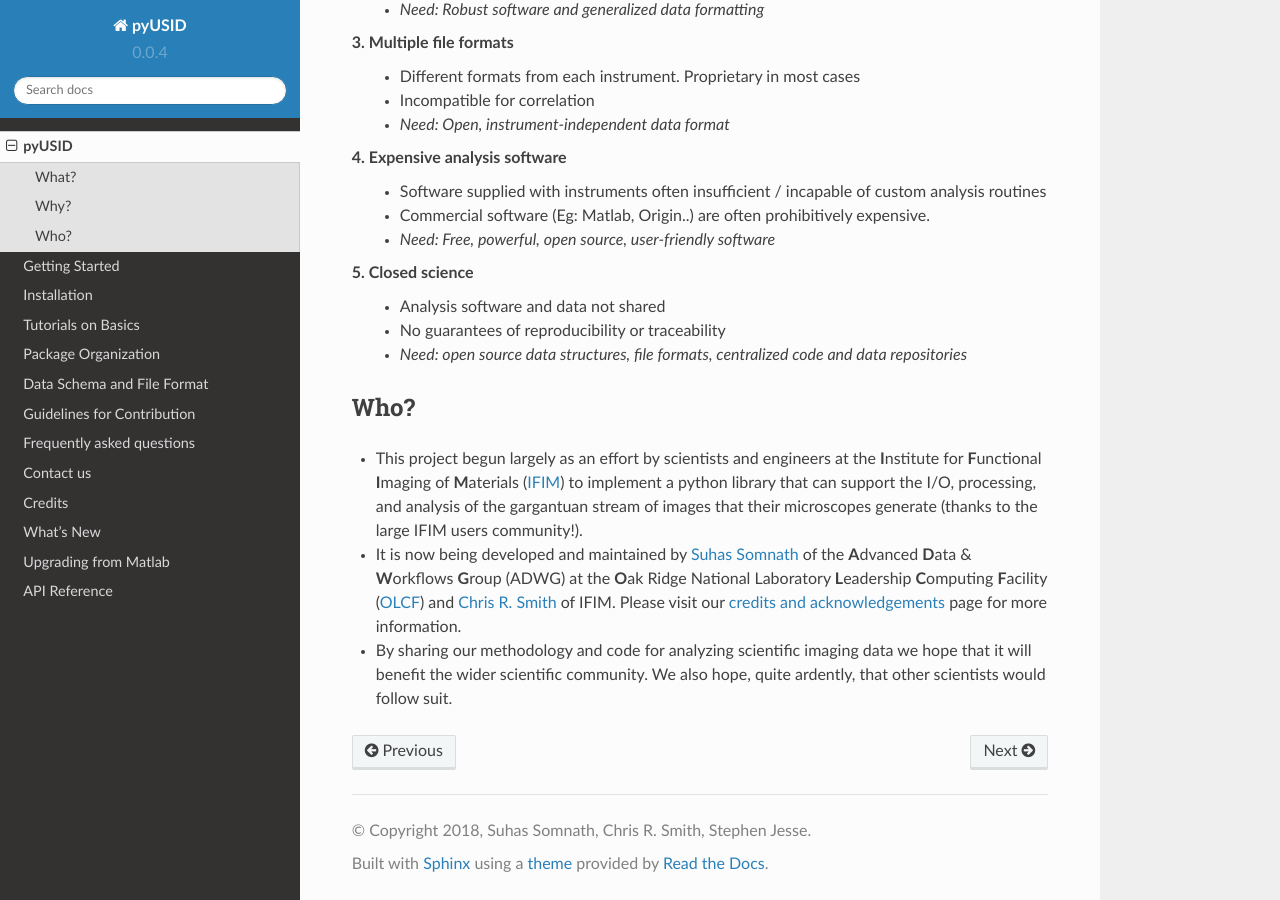
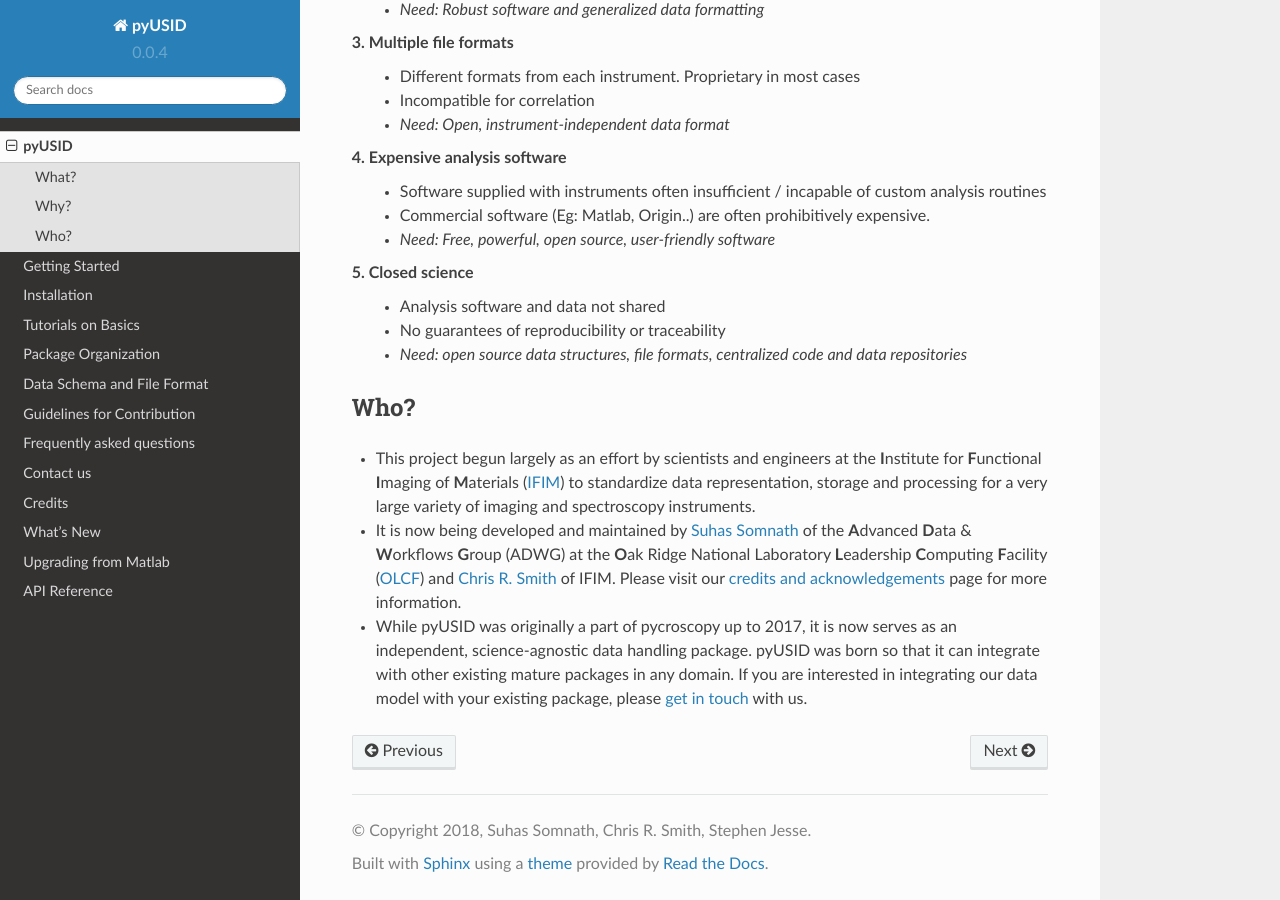
Before and after one commit to pycroscopy/pyUSID, a Sphinx documentation site: the page built from docs/about.rst, in a window 1280 px wide and 900 px high, scrolled down 1217 px. Built offline with Sphinx 7.4.7 and the Read the Docs theme 2.0.0, drawn with Linux system fonts in a browser that asks for light colours; pages that are not in the unit, such as notebooks, are missing from menus.

Commit message:
Added info about integrating with other packages

```diff
--- a/docs/about.rst
+++ b/docs/about.rst
@@ -59,7 +59,7 @@ As we see it, there are a few opportunities in scientific imaging (that surely a
 
 Who?
 -----
-* This project begun largely as an effort by scientists and engineers at the **I**\nstitute for **F**\unctional **I**\maging of **M**\aterials (`IFIM <https://ifim.ornl.gov>`_) to implement a python library that can support the I/O, processing, and analysis of the gargantuan stream of images that their microscopes generate (thanks to the large IFIM users community!).
+* This project begun largely as an effort by scientists and engineers at the **I**\nstitute for **F**\unctional **I**\maging of **M**\aterials (`IFIM <https://ifim.ornl.gov>`_) to standardize data representation, storage and processing for a very large variety of imaging and spectroscopy instruments.
 * It is now being developed and maintained by `Suhas Somnath <https://github.com/ssomnath>`_ of the **A**\dvanced **D**\ata & **W**\orkflows **G**\roup (ADWG) at the **O**\ak Ridge National Laboratory **L**\eadership **C**\omputing **F**\acility (`OLCF <https://www.olcf.ornl.gov>`_) and `Chris R. Smith <https://github.com/CompPhysChris>`_ of IFIM.
   Please visit our `credits and acknowledgements <./credits.html>`_ page for more information.
-* By sharing our methodology and code for analyzing scientific imaging data we hope that it will benefit the wider scientific community. We also hope, quite ardently, that other scientists would follow suit.
+* While pyUSID was originally a part of pycroscopy up to 2017, it is now serves as an independent, science-agnostic data handling package. pyUSID was born so that it can integrate with other existing mature packages in any domain. If you are interested in integrating our data model with your existing package, please `get in touch <./contact.html>`_ with us.
```
